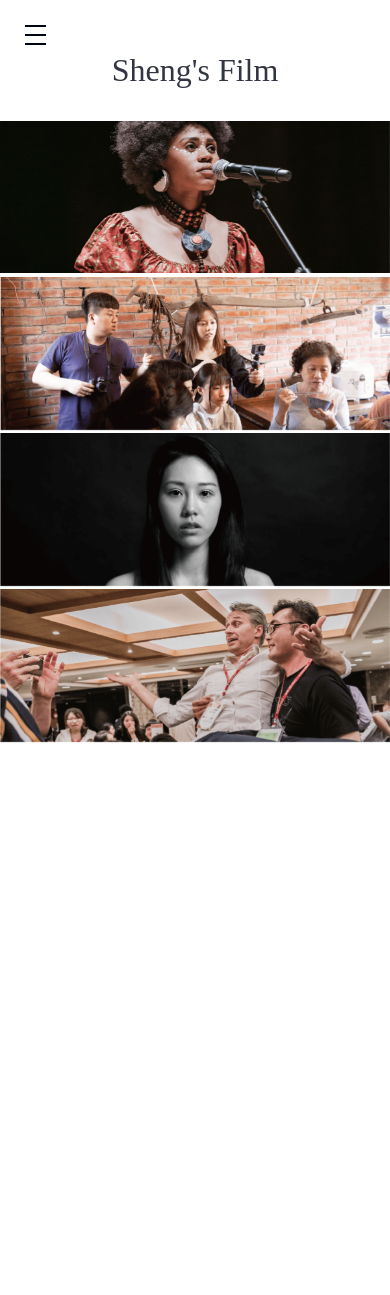
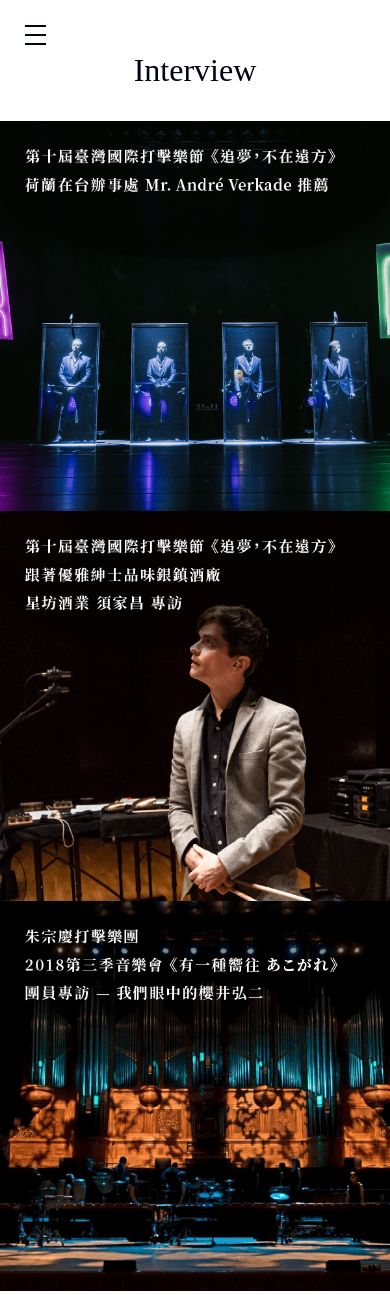
Before and after one commit to freshmeatba11/ShengsFilm-React, a React (Create React App) app: page /interview in a window 390 px wide. Before the commit the page ends 844 px from the top, so only its background shows below. Built offline with nearby package versions, Linux system fonts and the light colour scheme.

Commit message:
add mobile-interview-page & mobile-interview-detail-page

```diff
--- a/src/App.js
+++ b/src/App.js
@@ -10,6 +10,10 @@ import TrailerPage from "./pages/trailerPage";
 import Trailer01Page from "./pages/trailer01Page";
 import Trailer03Page from "./pages/trailer03Page";
 import Trailer04Page from "./pages/trailer04Page";
+import InterviewPage from "./pages/interviewPage";
+import Interview01Page from "./pages/interview01Page";
+import Interview02Page from "./pages/interview02Page";
+import Interview03Page from "./pages/interview03Page";
 import "./styles/style.css";
 
 function App() {
@@ -26,7 +30,10 @@ function App() {
         <Route path="/trailer01" element={<Trailer01Page />} />
         <Route path="/trailer03" element={<Trailer03Page />} />
         <Route path="/trailer04" element={<Trailer04Page />} />
-        <Route path="/interview" element={<Homepage />} />
+        <Route path="/interview" element={<InterviewPage />} />
+        <Route path="/interview01" element={<Interview01Page />} />
+        <Route path="/interview02" element={<Interview02Page />} />
+        <Route path="/interview03" element={<Interview03Page />} />
         <Route path="/behind_the_Scene" element={<Homepage />} />
         <Route path="/edit" element={<Homepage />} />
         <Route path="/contect" element={<Homepage />} />
--- a/src/components/gallery-album.js
+++ b/src/components/gallery-album.js
@@ -12,6 +12,22 @@ import trailerCardText01 from "../assets/images/trailer/trailerCardText01.png";
 import trailerCardText02 from "../assets/images/trailer/trailerCardText02.png";
 import trailerCardText03 from "../assets/images/trailer/trailerCardText03.png";
 import trailerCardText04 from "../assets/images/trailer/trailerCardText04.png";
+import interviewCard01 from "../assets/images/interview/interviewCard01.png";
+import interviewCard02 from "../assets/images/interview/interviewCard02.png";
+import interviewCard03 from "../assets/images/interview/interviewCard03.png";
+import interviewCardText01 from "../assets/images/interview/interviewCardText01.png";
+import interviewCardText02 from "../assets/images/interview/interviewCardText02.png";
+import interviewCardText03 from "../assets/images/interview/interviewCardText03.png";
+import behindTheSceneCard01 from "../assets/images/behindTheScene/behindTheSceneCard01.png";
+import behindTheSceneCard02 from "../assets/images/behindTheScene/behindTheSceneCard02.png";
+import behindTheSceneCard03 from "../assets/images/behindTheScene/behindTheSceneCard03.png";
+import behindTheSceneCardText01 from "../assets/images/behindTheScene/behindTheSceneCardText01.png";
+import behindTheSceneCardText02 from "../assets/images/behindTheScene/behindTheSceneCardText02.png";
+import behindTheSceneCardText03 from "../assets/images/behindTheScene/behindTheSceneCardText03.png";
+import editCard01 from "../assets/images/edit/editCard01.png";
+import editCard02 from "../assets/images/edit/editCard02.png";
+import editCardText01 from "../assets/images/edit/editCardText01.png";
+import editCardText02 from "../assets/images/edit/editCardText02.png";
 
 const GalleryAlbum = {
   direct: {
@@ -32,6 +48,28 @@ const GalleryAlbum = {
     trailerCardText03,
     trailerCardText04,
   },
+  interview: {
+    interviewCard01,
+    interviewCard02,
+    interviewCard03,
+    interviewCardText01,
+    interviewCardText02,
+    interviewCardText03,
+  },
+  behindTheScene: {
+    behindTheSceneCard01,
+    behindTheSceneCard02,
+    behindTheSceneCard03,
+    behindTheSceneCardText01,
+    behindTheSceneCardText02,
+    behindTheSceneCardText03,
+  },
+  edit: {
+    editCard01,
+    editCard02,
+    editCardText01,
+    editCardText02,
+  },
 };
 
 export default GalleryAlbum;
--- /dev/null
+++ b/src/pages/interview01Page.js
@@ -0,0 +1,42 @@
+import React from "react";
+
+const Interview01Page = () => {
+  return (
+    <div className="galleryDetailPage">
+      <section className="top">
+        <div className="videoBox">
+          <iframe
+            src="https://www.youtube-nocookie.com/embed/j0GmktOz0Gc"
+            title="YouTube video player"
+            frameborder="0"
+            allow="accelerometer; autoplay; clipboard-write; encrypted-media; gyroscope; picture-in-picture"
+            allowfullscreen
+          ></iframe>
+        </div>
+      </section>
+      <section className="bottom">
+        <div className="titleWrap">
+          <h2>2019 臺灣國際打擊樂節</h2>
+          <h2>《追夢，不在遠方》</h2>
+          <h2>荷蘭在台辦事處Mr. André 推薦</h2>
+        </div>
+        <h3>
+          打擊樂節宣傳期間，我們因荷蘭團體Percossa的演出行政庶務而與荷蘭在台辦事處有了密切的聯繫，因緣際會之下便請他們協助拍攝，為了用最有效率的方式拍攝，我們請副代表僅錄製影片前後的話，其餘皆為對稿錄製，大幅增快拍攝速度，同時也因副代表冷面笑匠的幽默感，讓整支影片變得非常有趣。
+        </h3>
+        <p>
+          客戶 Client : 朱宗慶打擊樂團
+          <br />
+          受訪者 Respondent : 荷蘭在台辦事處 副代表 Mr. André Verkade
+          <br />
+          訪談者 Interviewer : 廖書旋
+          <br />
+          攝影 Videographer : 王翔生
+          <br />
+          剪接 Editor : 王翔生
+        </p>
+      </section>
+    </div>
+  );
+};
+
+export default Interview01Page;
--- /dev/null
+++ b/src/pages/interview02Page.js
@@ -0,0 +1,42 @@
+import React from "react";
+
+const Interview02Page = () => {
+  return (
+    <div className="galleryDetailPage">
+      <section className="top">
+        <div className="videoBox">
+          <iframe
+            src="https://www.youtube-nocookie.com/embed/sejXrU0G-Lc"
+            title="YouTube video player"
+            frameborder="0"
+            allow="accelerometer; autoplay; clipboard-write; encrypted-media; gyroscope; picture-in-picture"
+            allowfullscreen
+          ></iframe>
+        </div>
+      </section>
+      <section className="bottom">
+        <div className="titleWrap">
+          <h2>2019 臺灣國際打擊樂節</h2>
+          <h2>《追夢，不在遠方》</h2>
+          <h2>星坊酒業總經理 須家昌 專訪</h2>
+        </div>
+        <h3></h3>
+        <p>
+          客戶 Client : 朱宗慶打擊樂團
+          <br />
+          受訪者 Respondent : 星坊酒業總經理 須家昌
+          <br />
+          訪談者 Interviewer : 蔡佳妤
+          <br />
+          攝影 Videographer : BLACK MOOSE 黑麋影像設計工作室
+          <br />
+          剪接 Editor : BLACK MOOSE 黑麋影像設計工作室
+          <br />
+          協調窗口 Coordinator : 王翔生
+        </p>
+      </section>
+    </div>
+  );
+};
+
+export default Interview02Page;
--- /dev/null
+++ b/src/pages/interview03Page.js
@@ -0,0 +1,40 @@
+import React from "react";
+
+const Interview03Page = () => {
+  return (
+    <div className="galleryDetailPage">
+      <section className="top">
+        <div className="videoBox">
+          <iframe
+            src="https://www.youtube-nocookie.com/embed/l0HttJ11V4A"
+            title="YouTube video player"
+            frameborder="0"
+            allow="accelerometer; autoplay; clipboard-write; encrypted-media; gyroscope; picture-in-picture"
+            allowfullscreen
+          ></iframe>
+        </div>
+      </section>
+      <section className="bottom">
+        <div className="titleWrap">
+          <h2>朱宗慶打擊樂團</h2>
+          <h2>2018 音樂會《有一種嚮往あこがれ》</h2>
+          <h2>團員專訪—我們眼中的櫻井弘二</h2>
+        </div>
+        <h3></h3>
+        <p>
+          客戶 Client : 朱宗慶打擊樂團
+          <br />
+          受訪者 Respondent : 朱宗慶 / 吳思珊 / 吳珮菁 / 何鴻棋 / 黃堃儼
+          <br />
+          訪談者 Interviewer : 林冠婷
+          <br />
+          攝影 Videographer : 王翔生
+          <br />
+          剪接 Editor : 王翔生
+        </p>
+      </section>
+    </div>
+  );
+};
+
+export default Interview03Page;
--- /dev/null
+++ b/src/pages/interviewPage.js
@@ -0,0 +1,51 @@
+import React from "react";
+import { Link } from "react-router-dom";
+import Album from "../components/gallery-album";
+
+const InterviewPage = () => {
+  return (
+    <div className="galleryPage">
+      <h1>Interview</h1>
+      <section className="threeCards">
+        <div className="cards">
+          <Link to={"/interview01"} className="link">
+            <div className="mobileFilter">
+              <img
+                className="cardInfo"
+                src={Album.interview.interviewCardText01}
+                alt=""
+              />
+            </div>
+            <img src={Album.interview.interviewCard01} alt="" title="" />
+          </Link>
+        </div>
+        <div className="cards">
+          <Link to={"/interview02"} className="link">
+            <div className="mobileFilter">
+              <img
+                className="cardInfo"
+                src={Album.interview.interviewCardText02}
+                alt=""
+              />
+            </div>
+            <img src={Album.interview.interviewCard02} alt="" title="" />
+          </Link>
+        </div>
+        <div className="cards">
+          <Link to={"/interview03"} className="link">
+            <div className="mobileFilter">
+              <img
+                className="cardInfo"
+                src={Album.interview.interviewCardText03}
+                alt=""
+              />
+            </div>
+            <img src={Album.interview.interviewCard03} alt="" title="" />
+          </Link>
+        </div>
+      </section>
+    </div>
+  );
+};
+
+export default InterviewPage;
```
